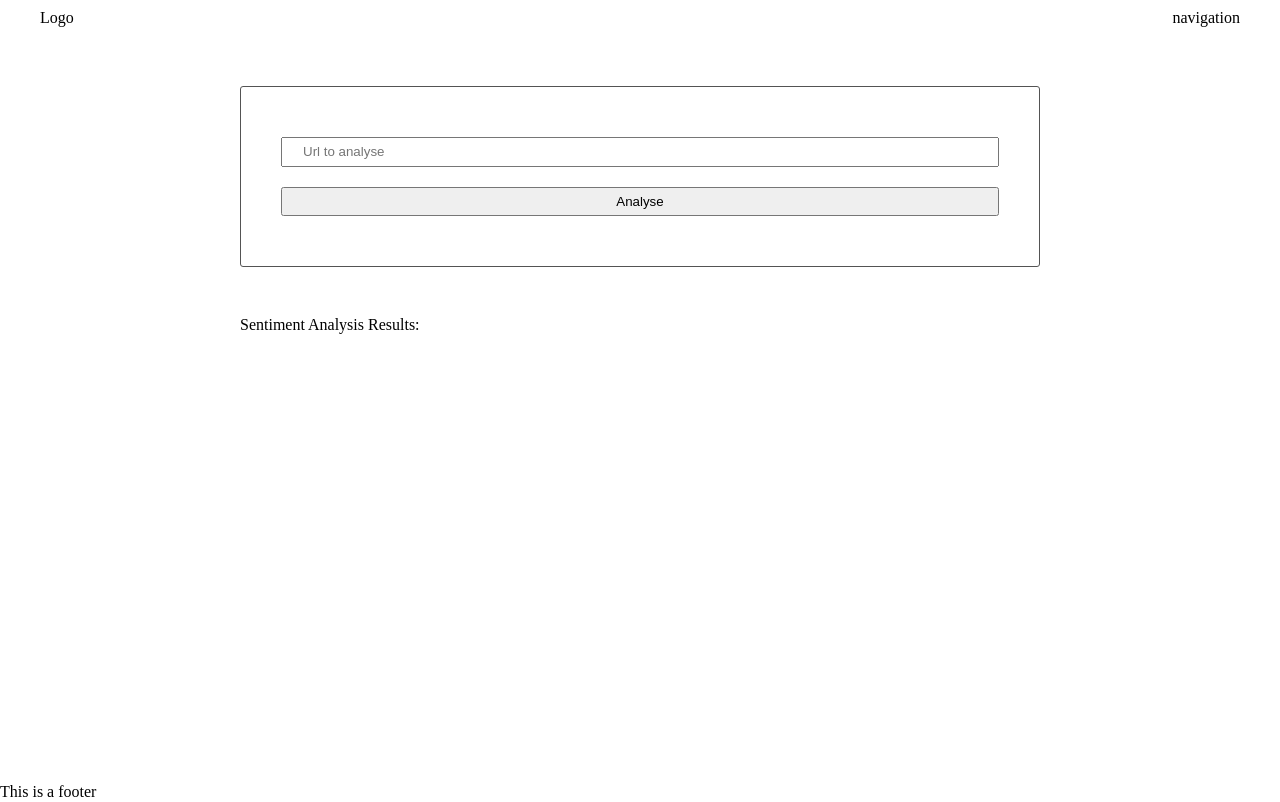
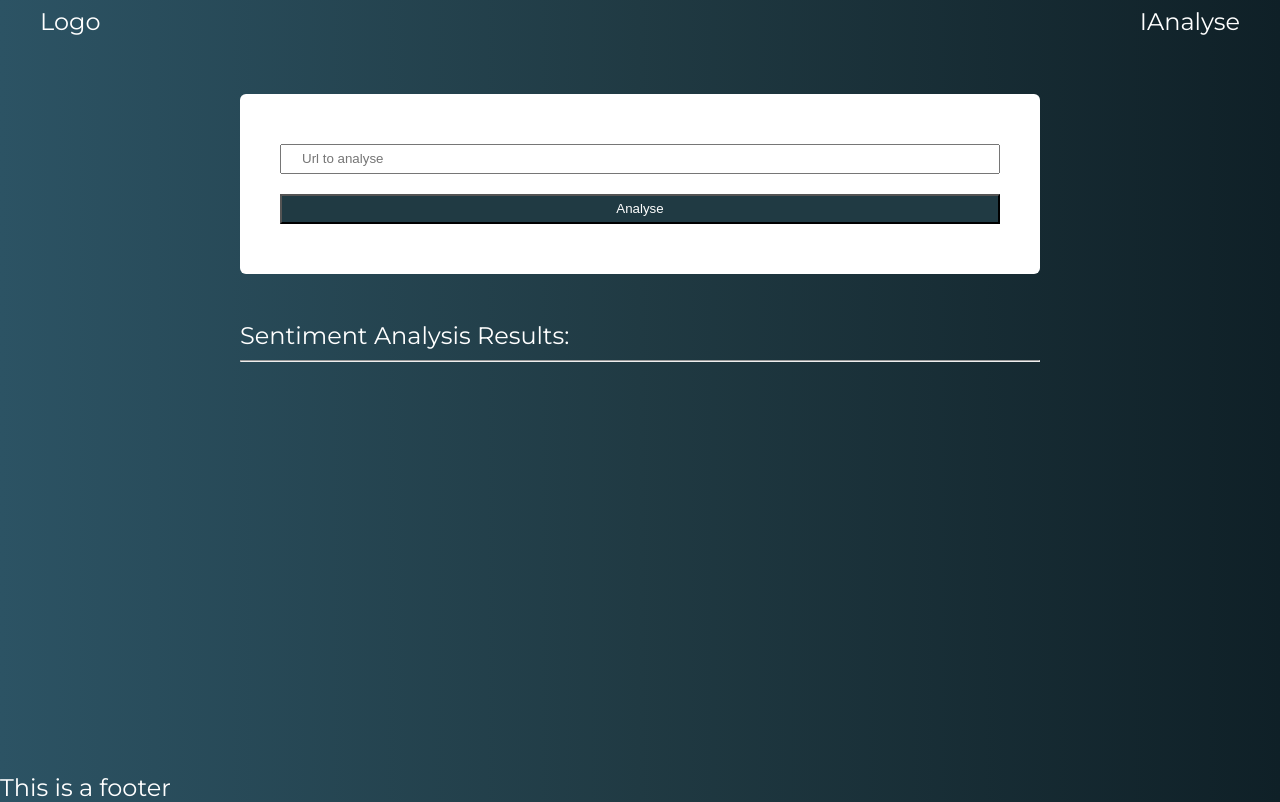
Before and after one commit to xDonnager/udacity_evaluateNewsNlp, a website: page src/client/views/index.html in a window 1280 px wide. Drawn offline with nearby package versions, Linux system fonts and the light colour scheme; files that its build step writes are made by us from their sources.

Commit message:
Style: added initial base stlyes

```diff
--- a/src/client/styles/base.scss
+++ b/src/client/styles/base.scss
@@ -2,6 +2,12 @@ body {
     display: flex;
     flex-direction: column;
     min-height: 100vh;
+    background: #0F2027;  /* fallback for old browsers */
+    background: -webkit-linear-gradient(to right, #2C5364, #203A43, #0F2027);  /* Chrome 10-25, Safari 5.1-6 */
+    background: linear-gradient(to right, #2C5364, #203A43, #0F2027); /* W3C, IE 10+/ Edge, Firefox 16+, Chrome 26+, Opera 12+, Safari 7+ */
+    color: #FFF;
+    font-family: 'Montserrat', sans-serif;
+    font-size: 1.5em;
 }
 
 main {
--- a/src/client/styles/form.scss
+++ b/src/client/styles/form.scss
@@ -1,7 +1,7 @@
 form {
-    border: 1px solid #545454;
-    border-radius: 3px;
+    border-radius: 6px;
     padding: 40px;
+    background: #FFF;
 }
 
 input {
@@ -10,3 +10,8 @@ input {
     line-height: 16px;
     margin: 10px 0;
 }
+
+#analyse {
+    background: #203A43;
+    color: #FFF
+}
--- a/src/client/views/index.html
+++ b/src/client/views/index.html
@@ -3,6 +3,9 @@
     <head>
         <meta charset="utf-8">
         <title>Test</title>
+        <link rel="preconnect" href="https://fonts.googleapis.com">
+        <link rel="preconnect" href="https://fonts.gstatic.com" crossorigin>
+        <link href="https://fonts.googleapis.com/css2?family=Montserrat:wght@300;400&display=swap" rel="stylesheet">
         <link rel="stylesheet" href="/styles/resets.css">
         <link rel="stylesheet" href="/styles/base.css">
         <link rel="stylesheet" href="/styles/header.css">
@@ -17,7 +20,7 @@
                 Logo
             </div>
             <div class="">
-                navigation
+                IAnalyse
             </div>
         </header>
 
@@ -32,9 +35,8 @@
 
             <section>
                 <strong>Sentiment Analysis Results:</strong>
-                <div id="results">
-
-                </div>
+                <hr>
+                <div id="results"></div>
             </section>
         </main>
 
```
